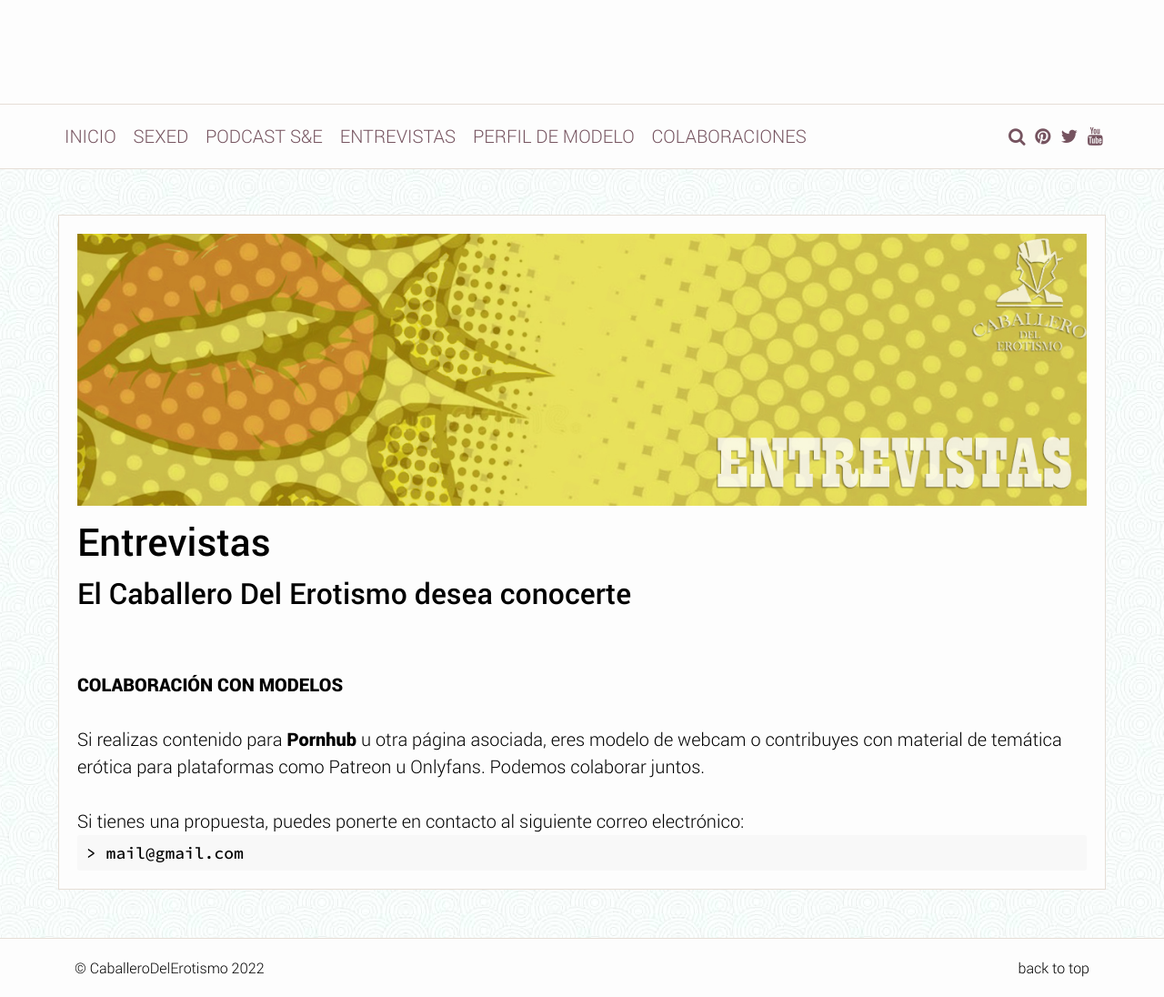
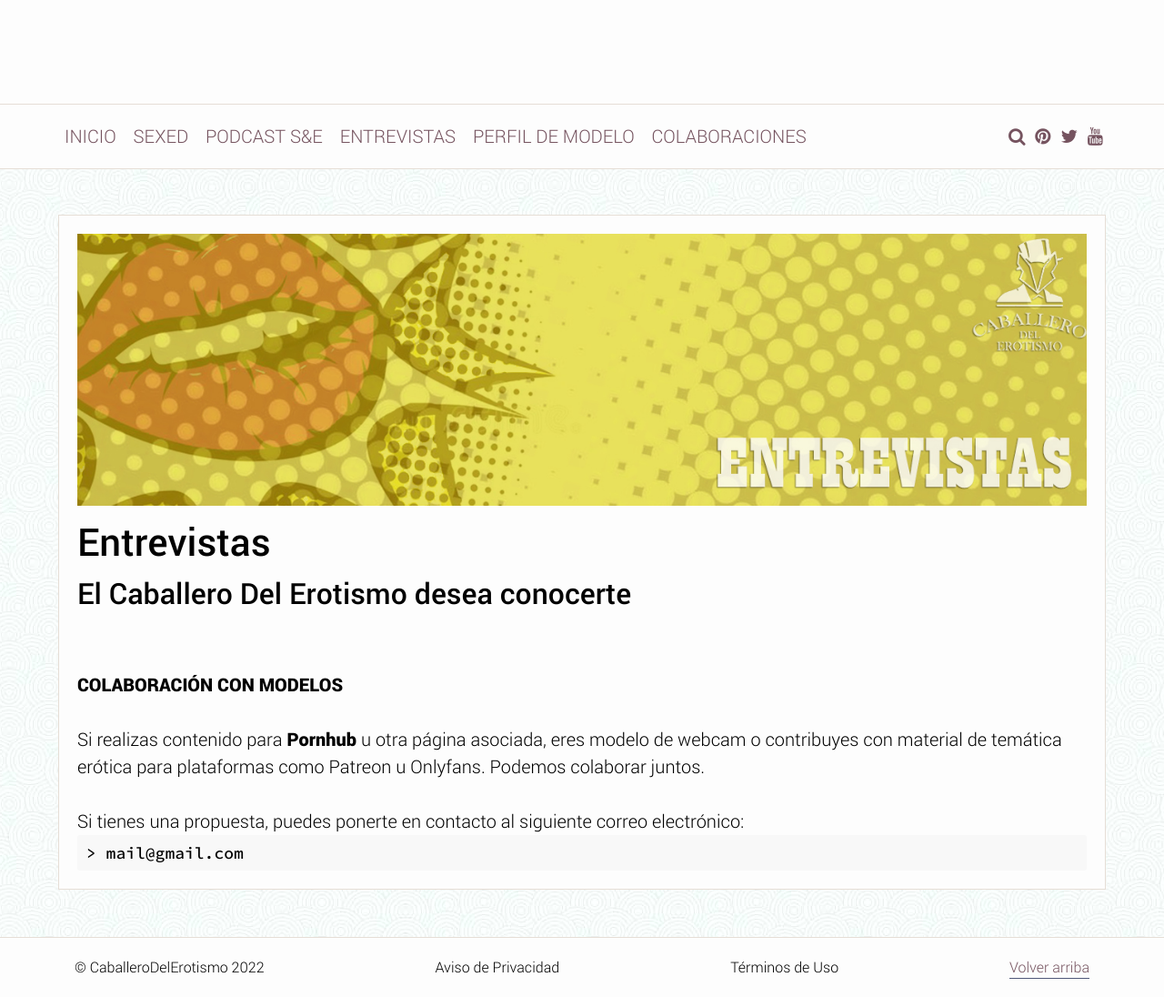
Before and after one commit to Caballerodeleros/-Caballerodeleros.github.io, a Jekyll site: the page built from archive/index.md, in a window 1280 px wide, cut to the strip 244-1340 px from the top of the page. Shown: the whole strip at 91% size. Built offline with Jekyll 4.4.1, drawn with Linux system fonts in a browser that asks for light colours.

Commit message:
Update footer.html

```diff
--- a/_includes/footer.html
+++ b/_includes/footer.html
@@ -1,6 +1,8 @@
 <footer>
     <div class="content">
         <span>&copy; CaballeroDelErotismo 2022</span>
-        <span class="Regresar arriba">back to top</span>
+        <span>Aviso de Privacidad</span>
+        <span>Términos de Uso</span>
+        <span class="backtotop">Volver arriba</span>
     </div>
 </footer>
```
